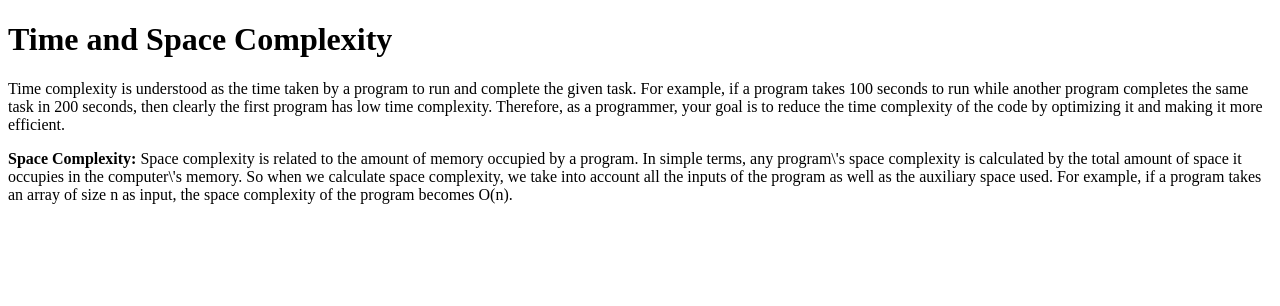
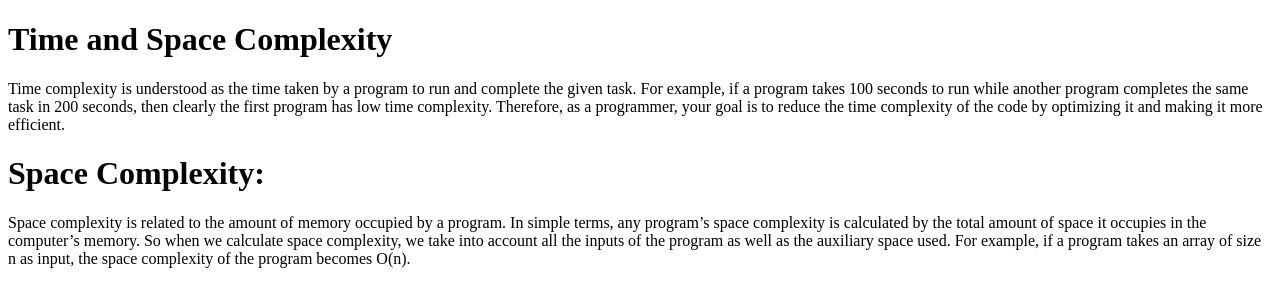
Before and after one commit to acciojob/time-and-space-complexity-venneladubbewar, a website: page main.html in a window 1280 px wide. Drawn offline with Linux system fonts and the light colour scheme.

Commit message:
created a submission

```diff
--- a/main.html
+++ b/main.html
@@ -11,7 +11,10 @@
 	<div> <h1><b>Time and Space Complexity</b></h1> </div>
 	<div><p>Time complexity is understood as the time taken by a program to run and complete the given task. For example, if a program takes 100 seconds to run while another program completes the same task in 200 seconds, then clearly the first program has low time complexity. Therefore, as a programmer, your goal is to reduce the time complexity of the code by optimizing it and making it more efficient.</p></div>
     <div>
-	 <p><b> Space Complexity:</b> Space complexity is related to the amount of memory occupied by a program. In simple terms, any program\'s space complexity is calculated by the total amount of space it occupies in the computer\'s memory. So when we calculate space complexity, we take into account all the inputs of the program as well as the auxiliary space used. For example, if a program takes an array of size n as input, the space complexity of the program becomes O(n).</p>
+  <h1> Space Complexity: </h1>
+  <p>Space complexity is related to the amount of memory occupied by a program. In simple terms, any program’s space complexity is calculated by the total amount of space it occupies in the computer’s memory. So when we calculate space complexity, we take into account all the inputs of the program as well as the auxiliary space used. For example, if a program takes an array of size n as input, the space complexity of the program becomes O(n).</p>
+
+<!-- 	 <p><b> Space Complexity:</b> Space complexity is related to the amount of memory occupied by a program. In simple terms, any program\'s space complexity is calculated by the total amount of space it occupies in the computer\'s memory. So when we calculate space complexity, we take into account all the inputs of the program as well as the auxiliary space used. For example, if a program takes an array of size n as input, the space complexity of the program becomes O(n).</p> -->
 	</div>
 		<script type="text/javascript" src="./script.js">
 </script>
```
